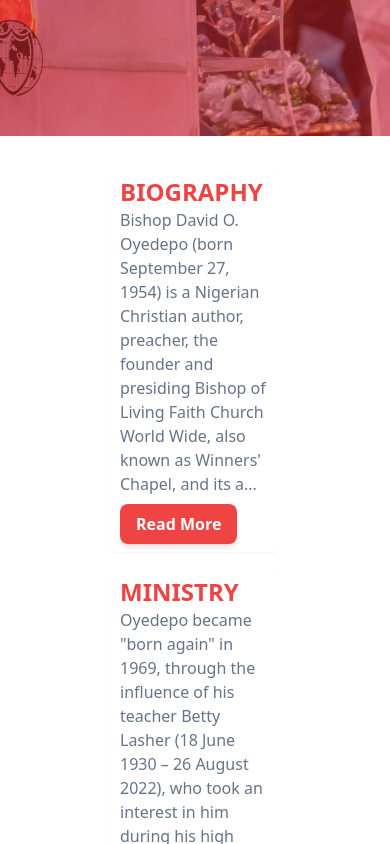
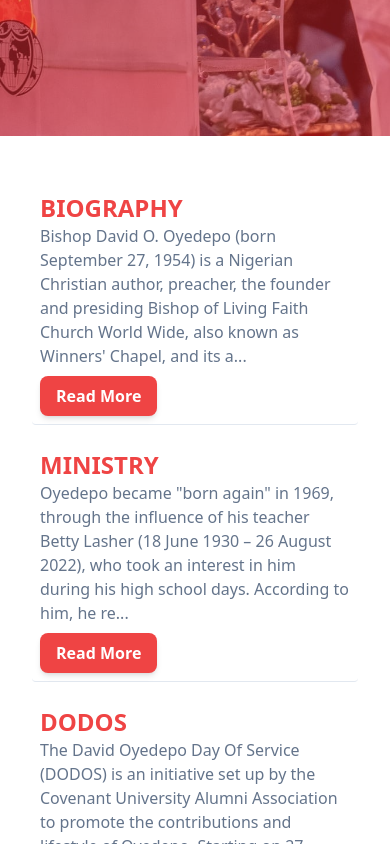
Before and after one commit to Dev-Elo-1505/oyedepo-70, a React (Vite) app: page /about in a window 390 px wide. Shown: the part 780-1624 px from the top of the page. Built offline with nearby package versions, Linux system fonts and the light colour scheme.

Commit message:
chore: change padding for mobile devices

```diff
--- a/src/components/About.tsx
+++ b/src/components/About.tsx
@@ -13,9 +13,9 @@ interface Props {
 
 const About = ({ about }: Props) => {
     return (
-    <section className="px-28 py-4">
+    <section className=" p-8 lg:px-28 lg:py-4">
         {about.map((item, index) => (
-            <div className="mt-4 shadow-sm p-2 rounded" key={index}>
+            <div className="mt-4 border-b-[1px] border-slate-200 p-2 rounded" key={index}>
             <h2 className="text-2xl text-red-500 font-semibold">{item.title}</h2>
             <p className="text-slate-500">{item.content[0].substring(0, 200)}...</p>
             <Link to={`/about/${item.name}`}><Button desc="Read More" /></Link>
--- a/src/pages/AboutInfoPage.tsx
+++ b/src/pages/AboutInfoPage.tsx
@@ -8,7 +8,7 @@ const AboutInfoPage = () => {
 
   if (!about) return <NotFoundPage />;
   return (
-    <div className="px-28 py-4">
+    <div className="p-8 lg:px-28 lg:py-4">
       <div>
         <h1 className="text-2xl text-red-500 font-semibold mb-4">
           {about.title}
--- a/src/pages/QuotesPage.tsx
+++ b/src/pages/QuotesPage.tsx
@@ -9,7 +9,7 @@ import React from "react";
 
 const QuotesPage = () => {
   return (
-    <section className="px-28 py-4">
+    <section className="p-8 lg:px-28 lg:py-4">
       <h1 className="text-2xl text-red-500 font-semibold mb-2">QUOTES</h1>
       <div>
         <p className="text-slate-800 leading-8 text-justify">
```
